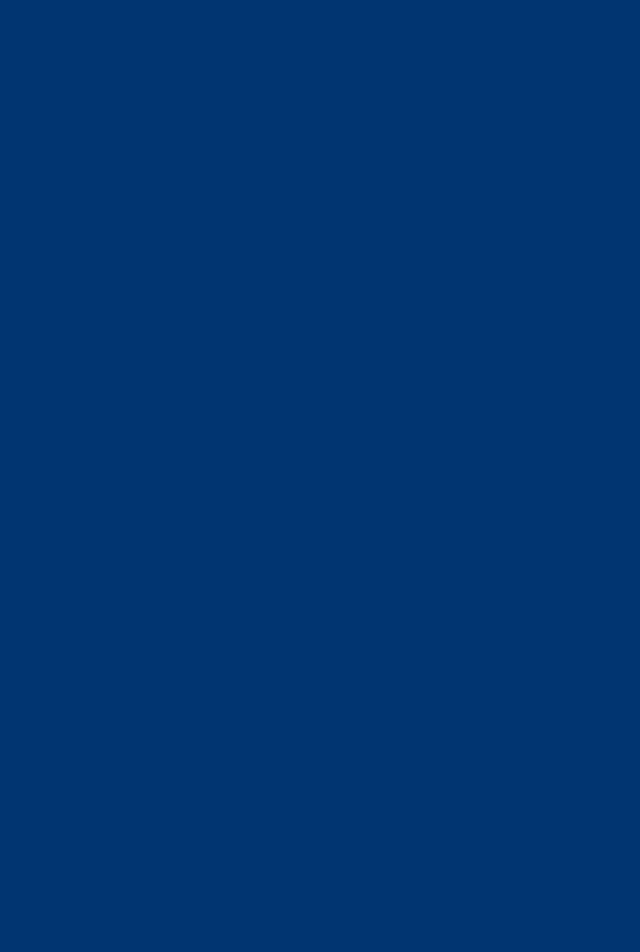
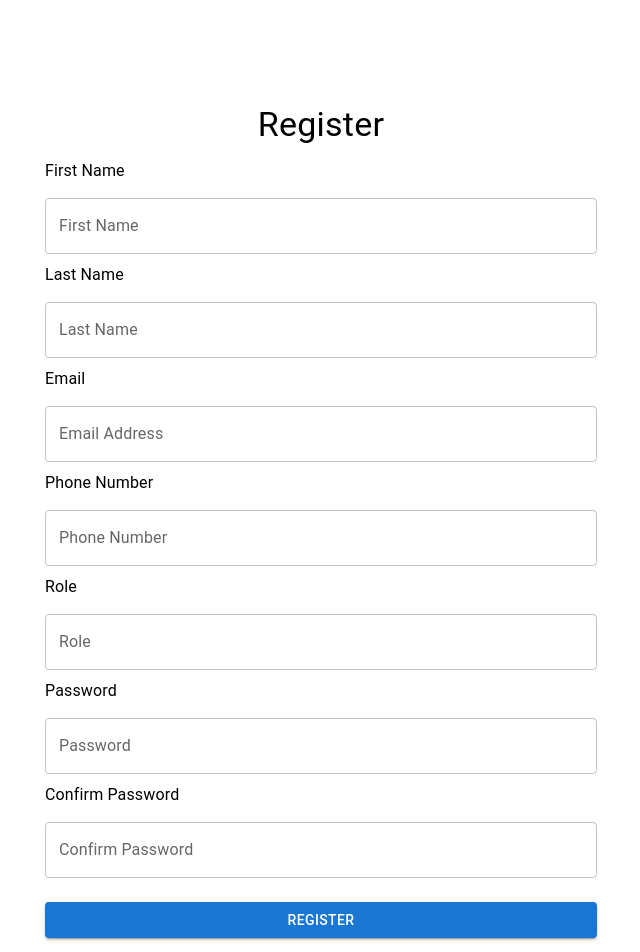
Before and after one commit to TracyK10/event-management-system, a React (Create React App) app in the folder client/: page /register in a window 1280 px wide. Shown: the top 952 px of the page, without its empty margins (319-959 px from the left). Before the commit the page ends 800 px from the top, so only its background shows below. Built offline with nearby package versions, Linux system fonts and the light colour scheme.

Commit message:
"Added Formik and Yup validation to Login and Register pages, updated package.json with new dependencies"

```diff
--- a/client/package.json
+++ b/client/package.json
@@ -13,12 +13,14 @@
     "@testing-library/jest-dom": "^5.17.0",
     "@testing-library/react": "^13.4.0",
     "@testing-library/user-event": "^13.5.0",
+    "formik": "^2.4.6",
     "react": "^18.2.0",
     "react-dom": "^18.2.0",
     "react-router-dom": "^5.2.0",
     "react-scripts": "5.0.1",
     "styled-components": "^6.1.11",
-    "web-vitals": "^2.1.4"
+    "web-vitals": "^2.1.4",
+    "yup": "^1.4.0"
   },
   "devDependencies": {
     "@babel/plugin-proposal-private-property-in-object": "^7.21.11"
--- a/client/src/pages/Login.js
+++ b/client/src/pages/Login.js
@@ -1,11 +1,96 @@
-import React from 'react'
+import React, { useState } from "react";
+import { useFormik } from "formik";
+import * as Yup from "yup";
+import {
+  TextField,
+  Button,
+  Container,
+  Typography,
+  Box,
+  FormLabel,
+} from "@mui/material";
 
 function Login() {
+  const [error, setError] = useState(false);
+  const [message, setMessage] = useState("");
+  const formik = useFormik({
+    initialValues: {
+      email: "",
+      password: "",
+    },
+    validationSchema: Yup.object({
+      email: Yup.string().email("Invalid email address").required("Required"),
+      password: Yup.string().required("Required"),
+    }),
+    onSubmit: (values) => {
+      fetch("url", {
+        method: "POST",
+        headers: {
+          "Content-Type": "application/json",
+        },
+        body: JSON.stringify(values, null, 2),
+      }).then((res) => {
+        if (res.status === 200) {
+          setError(false);
+          setMessage("Login successful");
+        } else {
+          setError(true);
+          setMessage("Login failed");
+        }
+      });
+    },
+  });
   return (
-    <form>
-
-    </form>
-  )
+    <div className="bg-white p-10 pb-60">
+    <Container maxWidth="sm">
+      <Box
+        sx={{
+          display: "flex",
+          flexDirection: "column",
+          alignItems: "center",
+          mt: 8,
+        }}
+      >
+        <Typography variant="h4" gutterBottom>
+          Login
+        </Typography>
+        <form onSubmit={formik.handleSubmit} style={{ width: "100%" }}>
+          <FormLabel htmlFor="email">Email</FormLabel>
+          <TextField
+            fullWidth
+            margin="normal"
+            id="email"
+            name="email"
+            type="email"
+            {...formik.getFieldProps("email")}
+            error={formik.touched.email && Boolean(formik.errors.email)}
+            helperText={formik.touched.email && formik.errors.email}
+          />
+          <FormLabel htmlFor="password">Password</FormLabel>
+          <TextField
+            fullWidth
+            margin="normal"
+            id="password"
+            name="password"
+            type="password"
+            {...formik.getFieldProps("password")}
+            error={formik.touched.password && Boolean(formik.errors.password)}
+            helperText={formik.touched.password && formik.errors.password}
+          />
+          <Button
+            type="submit"
+            variant="contained"
+            color="primary"
+            sx={{ mt: 2 }}
+          >
+            Submit
+          </Button>
+          {error && <div>{message}</div>}
+        </form>
+      </Box>
+    </Container>
+  </div>
+  );
 }
 
-export default Login
+export default Login;
--- a/client/src/pages/Register.js
+++ b/client/src/pages/Register.js
@@ -1,11 +1,197 @@
-import React from 'react'
+import React, { useState } from "react";
+import { useFormik } from "formik";
+import * as Yup from "yup";
+import { TextField, Button, Container, Typography, Box, FormLabel } from "@mui/material";
 
 function Register() {
+  const [refreshPage, setRefreshPage] = useState(false);
+
+  const formik = useFormik({
+    initialValues: {
+      firstName: "",
+      lastName: "",
+      email: "",
+      phoneNumber: "",
+      role: "",
+      password: "",
+      confirmPassword: "",
+    },
+    validationSchema: Yup.object({
+      firstName: Yup.string()
+        .max(15, "Must be 15 characters or less")
+        .required("Required"),
+      lastName: Yup.string()
+        .max(20, "Must be 20 characters or less")
+        .required("Required"),
+      email: Yup.string().email("Invalid email address").required("Required"),
+      phoneNumber: Yup.string()
+        .max(10, "Must be 10 characters or less")
+        .required("Required"),
+      role: Yup.string().required("Required"),
+      password: Yup.string()
+        .min(6, "Must be 6 characters or more")
+        .required("Required"),
+      confirmPassword: Yup.string()
+        .oneOf([Yup.ref("password"), null], "Passwords must match")
+        .required("Required"),
+    }),
+    onSubmit: (values) => {
+      alert(JSON.stringify(values, null, 2));
+      fetch("url", {
+        method: "POST",
+        headers: {
+          "Content-Type": "application/json",
+        },
+        body: JSON.stringify(values, null, 2),
+      }).then((res) => {
+        if (res.status === 200) {
+          setRefreshPage(!refreshPage);
+        }
+      });
+    },
+  });
+
   return (
-    <form>
+    <div className="bg-white py-10">
+      <Container maxWidth="sm">
+        <Box
+          sx={{
+            display: "flex",
+            flexDirection: "column",
+            alignItems: "center",
+            mt: 8,
+          }}
+        >
+          <Typography variant="h4" gutterBottom>
+            Register
+          </Typography>
+          <form onSubmit={formik.handleSubmit} style={{ width: "100%" }}>
+            <FormLabel style={{ color: "black" }}>First Name</FormLabel>
+            <TextField
+              fullWidth
+              margin="normal"
+              id="firstName"
+              name="firstName"
+              label="First Name"
+              variant="outlined"
+              onChange={formik.handleChange}
+              onBlur={formik.handleBlur}
+              value={formik.values.firstName}
+              error={
+                formik.touched.firstName && Boolean(formik.errors.firstName)
+              }
+              helperText={formik.touched.firstName && formik.errors.firstName}
+            />
+            <FormLabel style={{ color: "black" }}>Last Name</FormLabel>
+            <TextField
+              fullWidth
+              margin="normal"
+              id="lastName"
+              name="lastName"
+              label="Last Name"
+              variant="outlined"
+              onChange={formik.handleChange}
+              onBlur={formik.handleBlur}
+              value={formik.values.lastName}
+              error={formik.touched.lastName && Boolean(formik.errors.lastName)}
+              helperText={formik.touched.lastName && formik.errors.lastName}
+            />
+            <FormLabel style={{ color: "black" }}>Email</FormLabel>
+            <TextField
+              fullWidth
+              margin="normal"
+              id="email"
+              name="email"
+              label="Email Address"
+              variant="outlined"
+              onChange={formik.handleChange}
+              onBlur={formik.handleBlur}
+              value={formik.values.email}
+              error={formik.touched.email && Boolean(formik.errors.email)}
+              helperText={formik.touched.email && formik.errors.email}
+            />
+            <FormLabel style={{ color: "black" }}>Phone Number</FormLabel>
+            <TextField
+              fullWidth
+              margin="normal"
+              id="phoneNumber"
+              name="phoneNumber"
+              label="Phone Number"
+              variant="outlined"
+              onChange={formik.handleChange}
+              onBlur={formik.handleBlur}
+              value={formik.values.phoneNumber}
+              error={
+                formik.touched.phoneNumber && Boolean(formik.errors.phoneNumber)
+              }
+              helperText={
+                formik.touched.phoneNumber && formik.errors.phoneNumber
+              }
+            />
+            <FormLabel style={{ color: "black" }}>Role</FormLabel>
+            <TextField
+              fullWidth
+              margin="normal"
+              id="role"
+              name="role"
+              label="Role"
+              variant="outlined"
+              onChange={formik.handleChange}
+              onBlur={formik.handleBlur}
+              value={formik.values.role}
+              error={formik.touched.role && Boolean(formik.errors.role)}
+              helperText={formik.touched.role && formik.errors.role}
+            />
+            <FormLabel style={{ color: "black" }}>Password</FormLabel>
+            <TextField
+              fullWidth
+              margin="normal"
+              id="password"
+              name="password"
+              label="Password"
+              type="password"
+              variant="outlined"
+              onChange={formik.handleChange}
+              onBlur={formik.handleBlur}
+              value={formik.values.password}
+              error={formik.touched.password && Boolean(formik.errors.password)}
+              helperText={formik.touched.password && formik.errors.password}
+            />
+            <FormLabel style={{ color: "black" }}>Confirm Password</FormLabel>
+            <TextField
+              fullWidth
+              margin="normal"
+              id="confirmPassword"
+              name="confirmPassword"
+              label="Confirm Password"
+              type="password"
+              variant="outlined"
+              onChange={formik.handleChange}
+              onBlur={formik.handleBlur}
+              value={formik.values.confirmPassword}
+              error={
+                formik.touched.confirmPassword &&
+                Boolean(formik.errors.confirmPassword)
+              }
+              helperText={
+                formik.touched.confirmPassword && formik.errors.confirmPassword
+              }
+            />
 
-    </form>
-  )
+            <Button
+              color="primary"
+              variant="contained"
+              fullWidth
+              type="submit"
+              sx={{ mt: 2 }}
+            >
+              Register
+            </Button>
+          </form>
+        </Box>
+      </Container>
+    </div>
+  );
 }
 
-export default Register
+export default Register;
```
